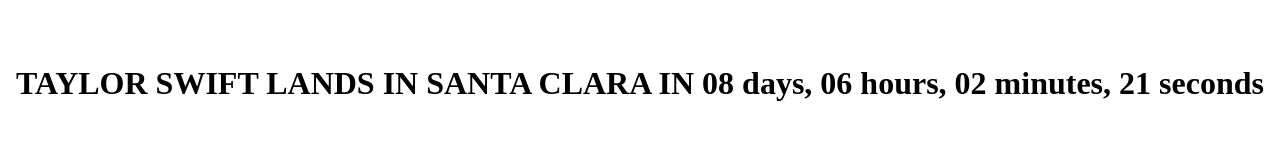
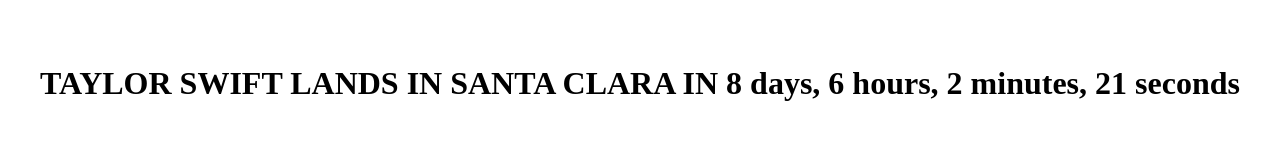
Before and after one commit to jellyfang/swift, a plain HTML site: page index.html in a window 1280 px wide. Drawn offline with Linux system fonts and the light colour scheme.

Commit message:
no padding

```diff
--- a/index.html
+++ b/index.html
@@ -33,10 +33,10 @@
 
                 // Update the HTML with the remaining time
 
-                document.getElementById("days").textContent = days.toString().padStart(2, "0");
-                document.getElementById("hours").textContent = hours.toString().padStart(2, "0");
-                document.getElementById("minutes").textContent = minutes.toString().padStart(2, "0");
-                document.getElementById("seconds").textContent = seconds.toString().padStart(2, "0");
+                document.getElementById("days").textContent = days.toString();
+                document.getElementById("hours").textContent = hours.toString();
+                document.getElementById("minutes").textContent = minutes.toString();
+                document.getElementById("seconds").textContent = seconds.toString();
 
                 // Refresh the countdown every second
                 setTimeout(countdown, 1000);
```
